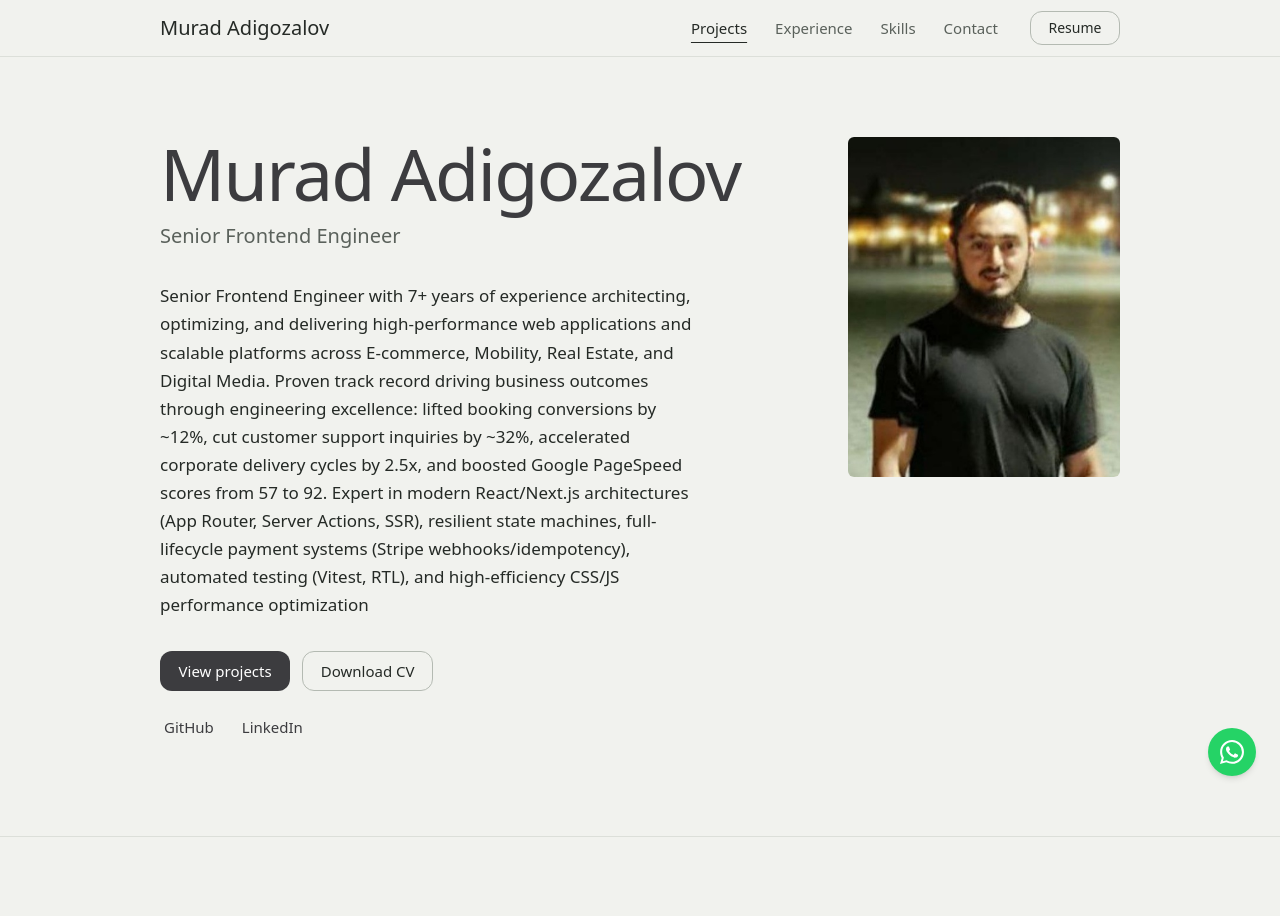
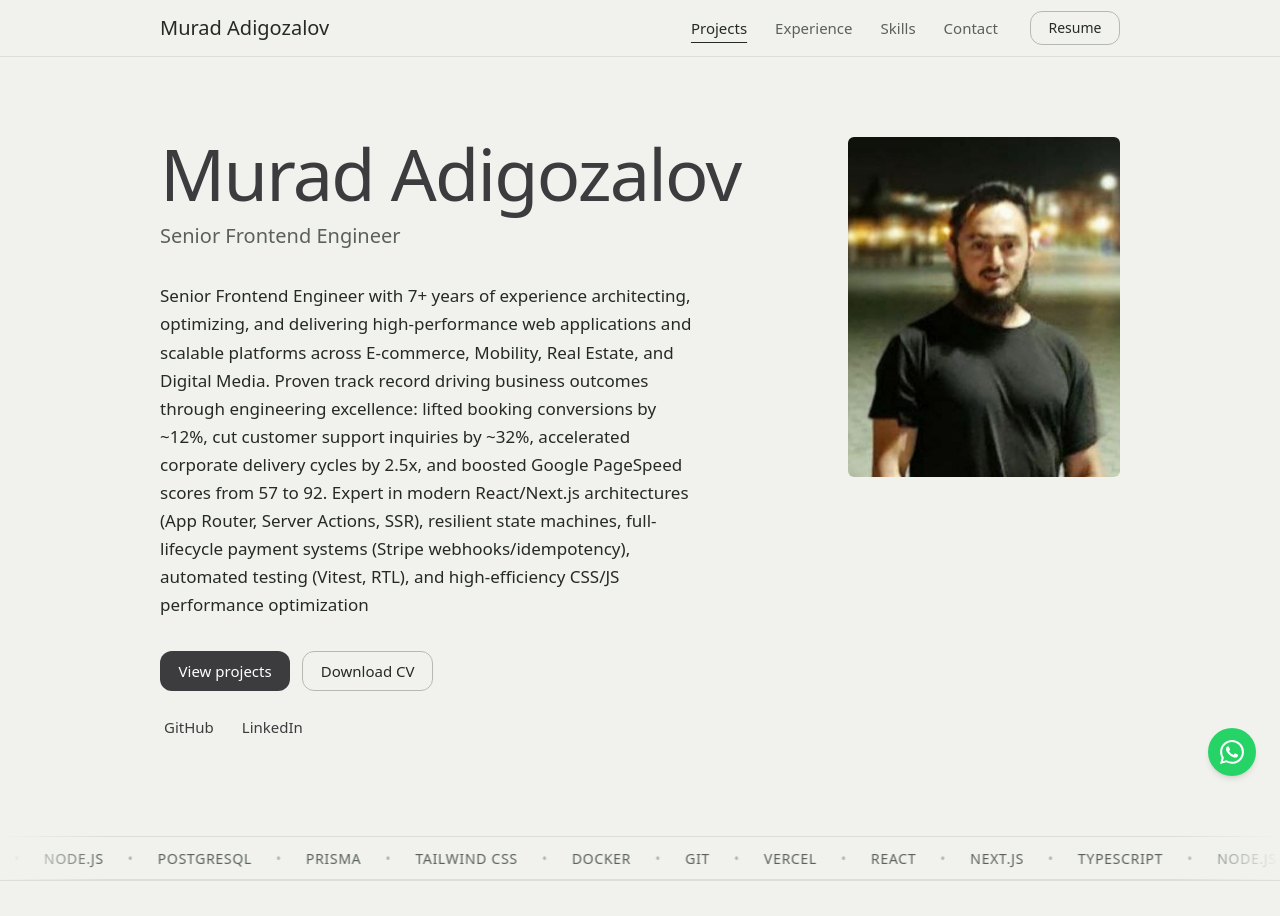
Before and after one commit to murad-proger/murad-adigozalov-portfolio, a Next.js app: page / in a window 1280 px wide. Shown: the top 916 px of the page. Built offline with nearby package versions, Linux system fonts and the light colour scheme.

Commit message:
Add CSS tech marquee section

```diff
--- a/src/app/globals.css
+++ b/src/app/globals.css
@@ -179,8 +179,104 @@
   animation: hero-in 0.6s cubic-bezier(0.22, 0.8, 0.35, 1) both;
 }
 
+@keyframes marquee-scroll {
+  from {
+    transform: translateX(0);
+  }
+  to {
+    transform: translateX(-50%);
+  }
+}
+
+.tech-marquee {
+  position: relative;
+  width: 100%;
+  height: 2.75rem;
+  overflow: hidden;
+  display: flex;
+  align-items: center;
+  font-size: 0.875rem;
+  font-weight: 500;
+  letter-spacing: 0.05em;
+  text-transform: uppercase;
+  mask-image: linear-gradient(
+    to right,
+    transparent 0%,
+    black 8%,
+    black 92%,
+    transparent 100%
+  );
+  -webkit-mask-image: linear-gradient(
+    to right,
+    transparent 0%,
+    black 8%,
+    black 92%,
+    transparent 100%
+  );
+}
+
+.tech-marquee-inner {
+  display: flex;
+  width: max-content;
+  will-change: transform;
+  animation: marquee-scroll 25s linear infinite;
+}
+
+.tech-marquee:hover .tech-marquee-inner {
+  animation-play-state: paused;
+}
+
+.tech-marquee-track {
+  display: flex;
+  flex-shrink: 0;
+  align-items: center;
+}
+
+.tech-marquee-item {
+  display: inline-flex;
+  align-items: center;
+  white-space: nowrap;
+}
+
+.tech-marquee-separator {
+  margin: 0 1.5rem;
+  opacity: 0.4;
+  user-select: none;
+}
+
 @media (prefers-reduced-motion: reduce) {
   .hero-in {
     animation: none;
   }
+
+  .tech-marquee {
+    height: auto;
+    padding: 0.75rem 1rem;
+    mask-image: none;
+    -webkit-mask-image: none;
+  }
+
+  .tech-marquee-inner {
+    animation: none;
+    width: 100%;
+    justify-content: center;
+  }
+
+  .tech-marquee:hover .tech-marquee-inner {
+    animation-play-state: running;
+  }
+
+  .tech-marquee-track {
+    flex-wrap: wrap;
+    justify-content: center;
+    row-gap: 0.5rem;
+  }
+
+  .tech-marquee-track[aria-hidden="true"] {
+    display: none;
+  }
+
+  .tech-marquee-separator {
+    margin: 0 0.75rem;
+  }
 }
--- a/src/app/page.tsx
+++ b/src/app/page.tsx
@@ -1,4 +1,5 @@
 import { Hero } from "../components/sections/hero";
+import { TechMarquee } from "../components/sections/tech-marquee";
 import { ProjectsSection } from "../components/sections/projects";
 import {
   ExperienceSection,
@@ -11,6 +12,7 @@ export default function Home() {
   return (
     <>
       <Hero />
+      <TechMarquee />
       <ProjectsSection />
       <ExperienceSection />
       <EducationSection />
--- /dev/null
+++ b/src/components/sections/tech-marquee.tsx
@@ -0,0 +1,35 @@
+import { profile } from "../../content/profile";
+
+export function TechMarquee() {
+  const items = profile.techMarquee;
+
+  return (
+    <div
+      aria-label="Technologies"
+      className="tech-marquee border-border text-muted-foreground border-y"
+    >
+      <div className="tech-marquee-inner">
+        <ul className="tech-marquee-track">
+          {items.map((tech) => (
+            <li key={tech} className="tech-marquee-item">
+              <span>{tech}</span>
+              <span className="tech-marquee-separator" aria-hidden="true">
+                •
+              </span>
+            </li>
+          ))}
+        </ul>
+        <ul className="tech-marquee-track" aria-hidden="true">
+          {items.map((tech, idx) => (
+            <li key={`${tech}-dup-${idx}`} className="tech-marquee-item">
+              <span>{tech}</span>
+              <span className="tech-marquee-separator" aria-hidden="true">
+                •
+              </span>
+            </li>
+          ))}
+        </ul>
+      </div>
+    </div>
+  );
+}
```
